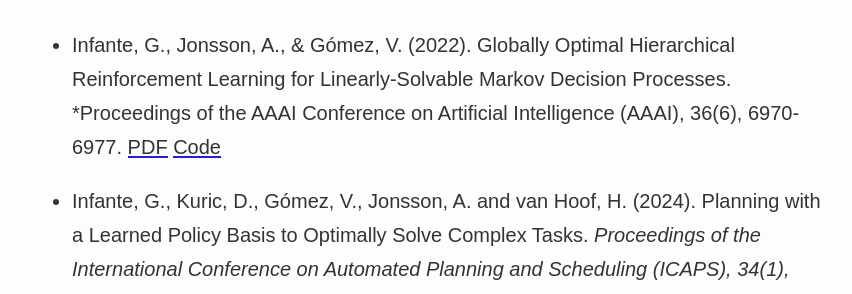
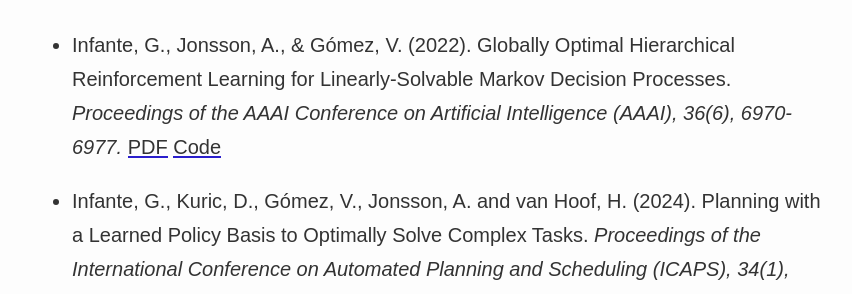
Before and after one commit to guillermoim/guillermoim.github.io, a Jekyll site: the page built from _pages/publications.md, in a window 1280 px wide. Shown: the part 176-470 px from the top of the page, without its empty margins (208-1060 px from the left). Built offline with Jekyll 4.4.1, drawn with Linux system fonts in a browser that asks for light colours; nearby versions of some CDN libraries.

```diff
--- a/_pages/publications.md
+++ b/_pages/publications.md
@@ -7,7 +7,7 @@ published: true
 
 ## Conference Papers
 
-* Infante, G., Jonsson, A., & Gómez, V. (2022). Globally Optimal Hierarchical Reinforcement Learning for Linearly-Solvable Markov Decision Processes. *Proceedings of the AAAI Conference on Artificial Intelligence (AAAI), 36(6), 6970-6977. [PDF](https://doi.org/10.1609/aaai.v36i6.20655) [Code](https://github.com/guillermoim/HRL_LMDP)
+* Infante, G., Jonsson, A., & Gómez, V. (2022). Globally Optimal Hierarchical Reinforcement Learning for Linearly-Solvable Markov Decision Processes. *Proceedings of the AAAI Conference on Artificial Intelligence (AAAI), 36(6), 6970-6977.* [PDF](https://doi.org/10.1609/aaai.v36i6.20655) [Code](https://github.com/guillermoim/HRL_LMDP)
 
 * Infante, G., Kuric, D., Gómez, V., Jonsson, A. and van Hoof, H. (2024). Planning with a Learned Policy Basis to Optimally Solve Complex Tasks. *Proceedings of the International Conference on Automated Planning and Scheduling (ICAPS), 34(1), 333-341.* [PDF](https://ojs.aaai.org/index.php/ICAPS/article/view/31492)
 
```
